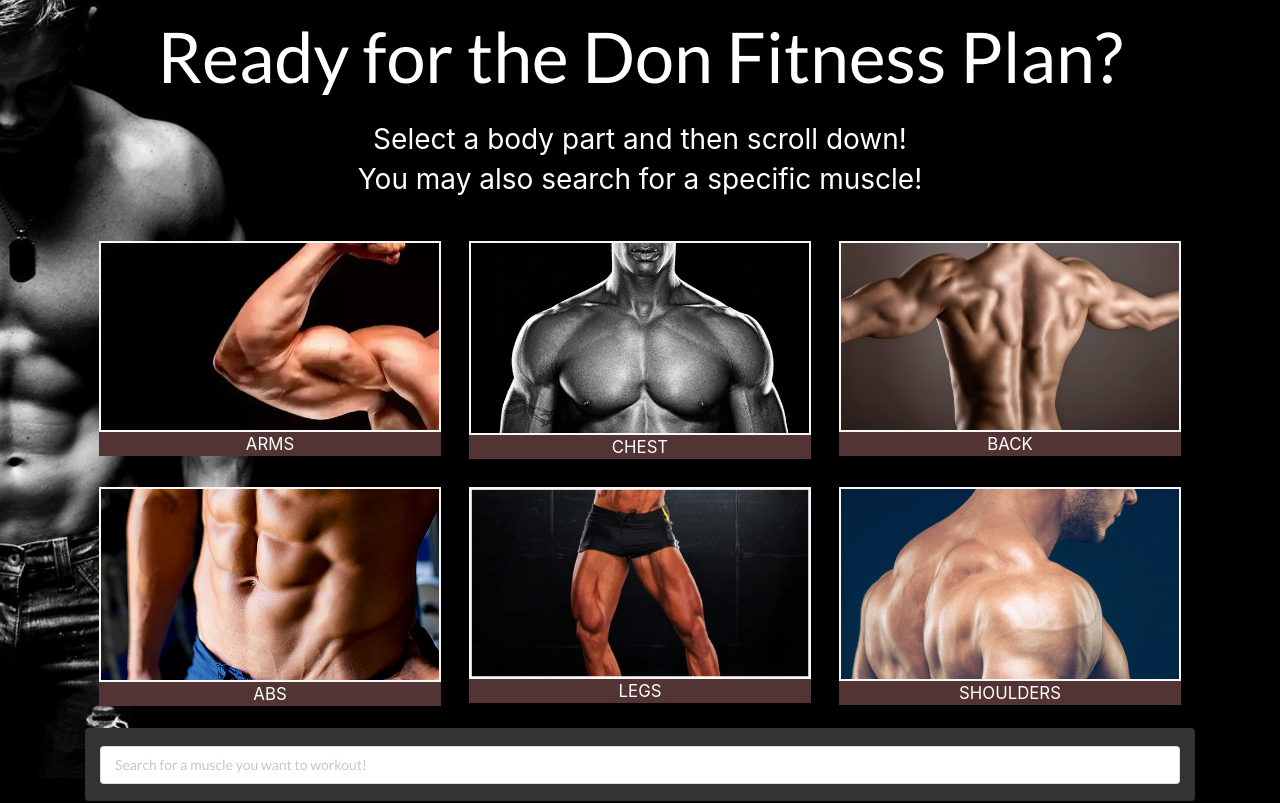
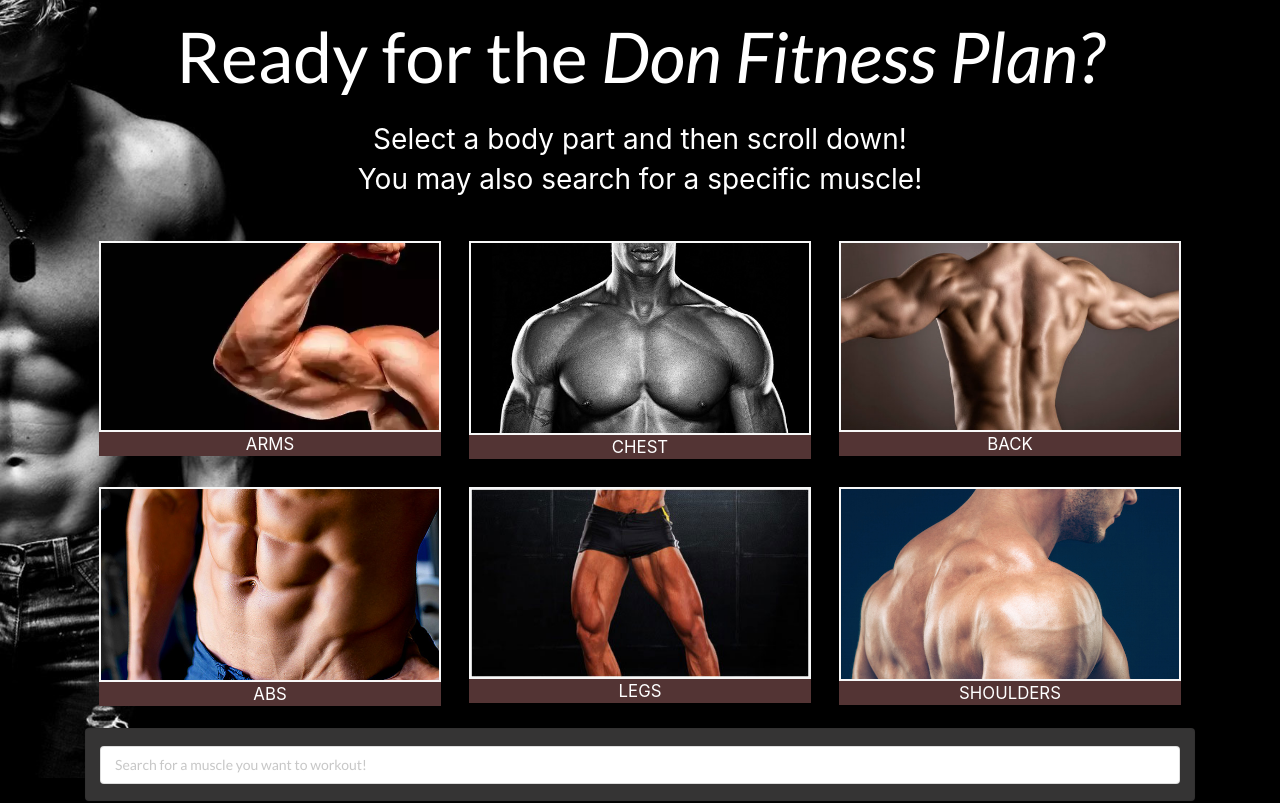
Before and after one commit to Donaldvu18/bodybuilding_app, a React (Create React App) app: page / in a window 1280 px wide. Shown: the top 803 px of the page. Built offline with nearby package versions, Linux system fonts and the light colour scheme; no server answers.

Commit message:
make "Don Fitness Plan" italicized

```diff
--- a/src/components/App.css
+++ b/src/components/App.css
@@ -16,6 +16,13 @@ body{
 .header-don{
     /* color:white; */
     font-size:2rem;
+    margin-bottom:2rem;
+}
+
+.header-don span{
+    /* color:white; */
+    font-style:italic;
+    font-size:5rem;
     margin-bottom:2rem;
 }
 
--- a/src/components/Header.js
+++ b/src/components/Header.js
@@ -3,7 +3,7 @@ import React from 'react';
 const Header = () => {
     return(
         <div className='header-don'>
-        <h1 className='text-center pt-3'>Ready for the Don Fitness Plan?</h1>
+        <h1 className='text-center pt-3'>Ready for the <span>Don Fitness Plan?</span></h1>
         <p className='text-center'>Select a body part and then scroll down!  <br/>You may also search for a specific muscle!</p>
         </div>
     );
```
